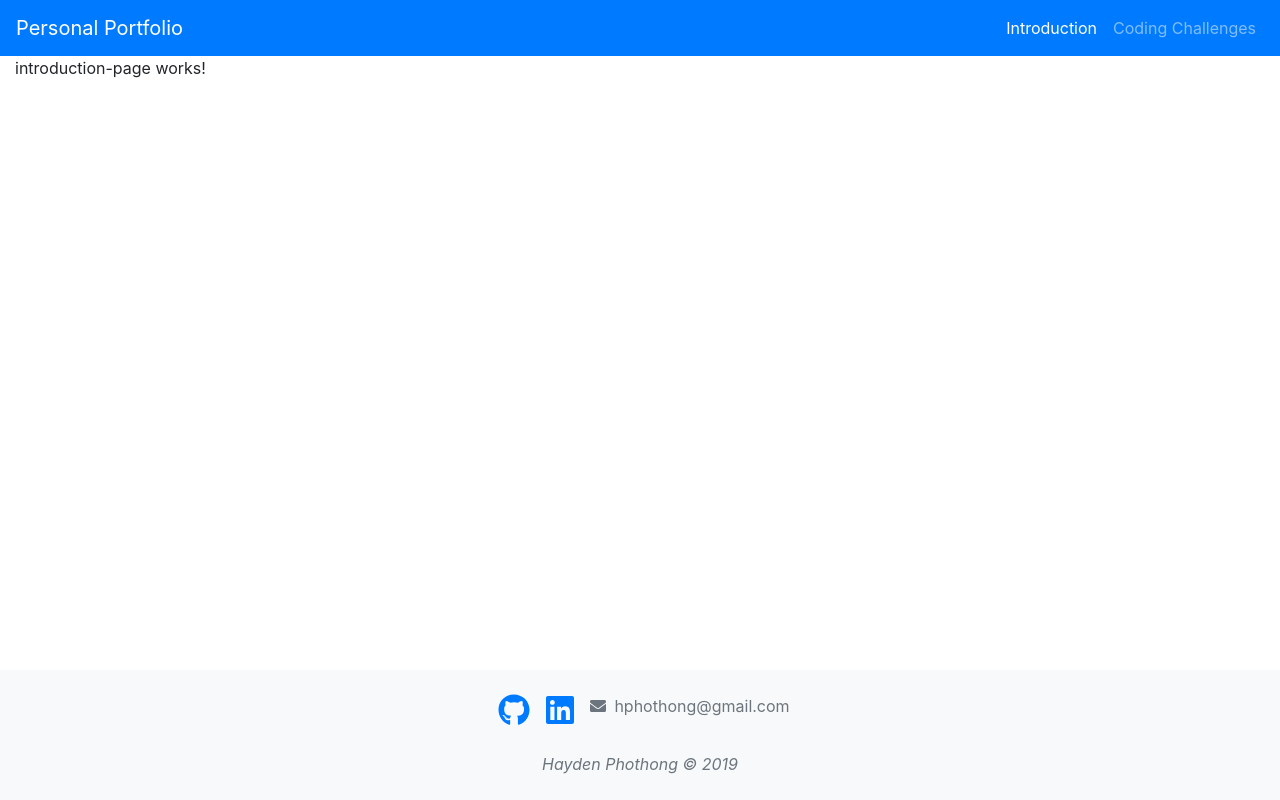
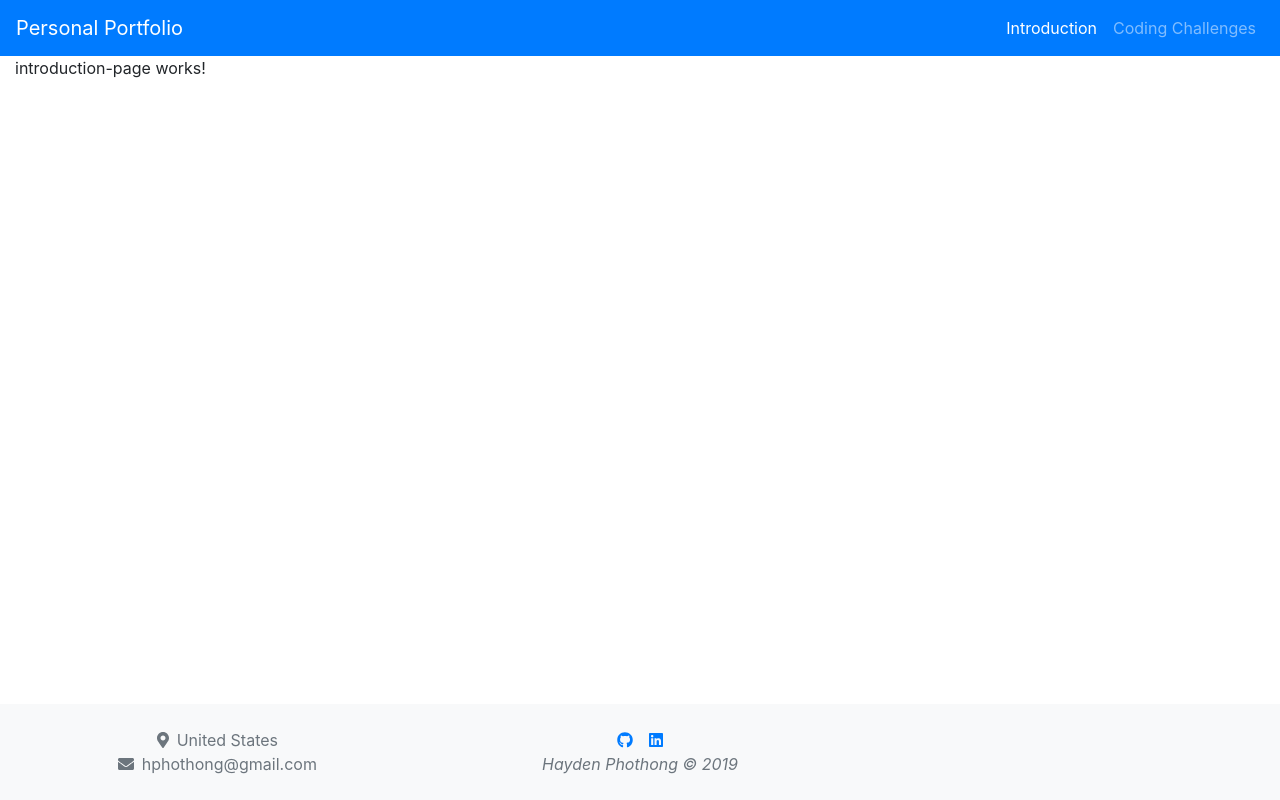
Before and after one commit to hphothong/personal-portfolio-angular, an Angular app: page /introduction in a window 1280 px wide. Built offline with nearby package versions, Linux system fonts and the light colour scheme.

Commit message:
updating footer

```diff
--- a/src/app/components/footer/footer.component.html
+++ b/src/app/components/footer/footer.component.html
@@ -1,23 +1,28 @@
 <footer class="footer mt-auto py-4 bg-light text-muted">
-  <div class="container">
-    <div class="row text-center justify-content-center">
-      <div class="col">
-        <div class="row justify-content-center">
+  <div class="container-fluid">
+    <div class="row">
+      <div class="col text-center">
+        <div>
+          <i class="fa fa-map-marker-alt mt-1 mx-2"></i>
+          <span>United States</span>
+        </div>
+        <div>
+          <i class="fa fa-envelope mt-1 mx-2"></i>
+          <span>hphothong@gmail.com</span>
+        </div>
+      </div>
+      <div class="col justify-content-center text-center">
+        <div class="justify-content-center">
           <a href="https://www.github.com/hphothong"
-            ><i class="fab fa-github fa-2x mx-2"></i
+            ><i class="fab fa-github mx-2"></i
           ></a>
           <a href="https://www.linkedin.com/in/hayden-phothong-a23933129"
-            ><i class="fab fa-linkedin fa-2x mx-2"></i
+            ><i class="fab fa-linkedin mx-2"></i
           ></a>
-          <div>
-            <i class="fa fa-envelope mt-1 mx-2"></i
-            ><span class="align-top">hphothong@gmail.com</span>
-          </div>
         </div>
+        <div class="font-italic">Hayden Phothong &copy; 2019</div>
       </div>
-    </div>
-    <div class="row justify-content-center">
-      <span class="mt-4 font-italic">Hayden Phothong &copy; 2019</span>
+      <div class="col"></div>
     </div>
   </div>
 </footer>
```
